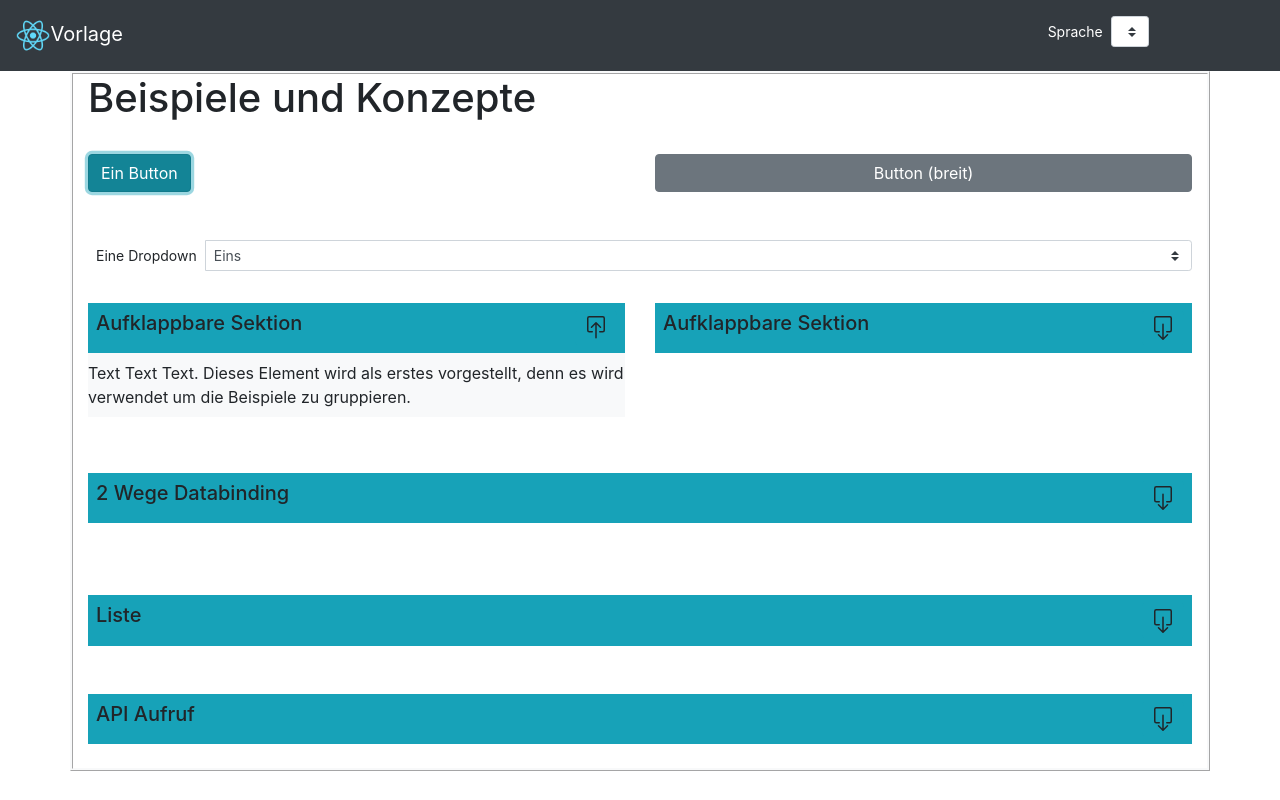
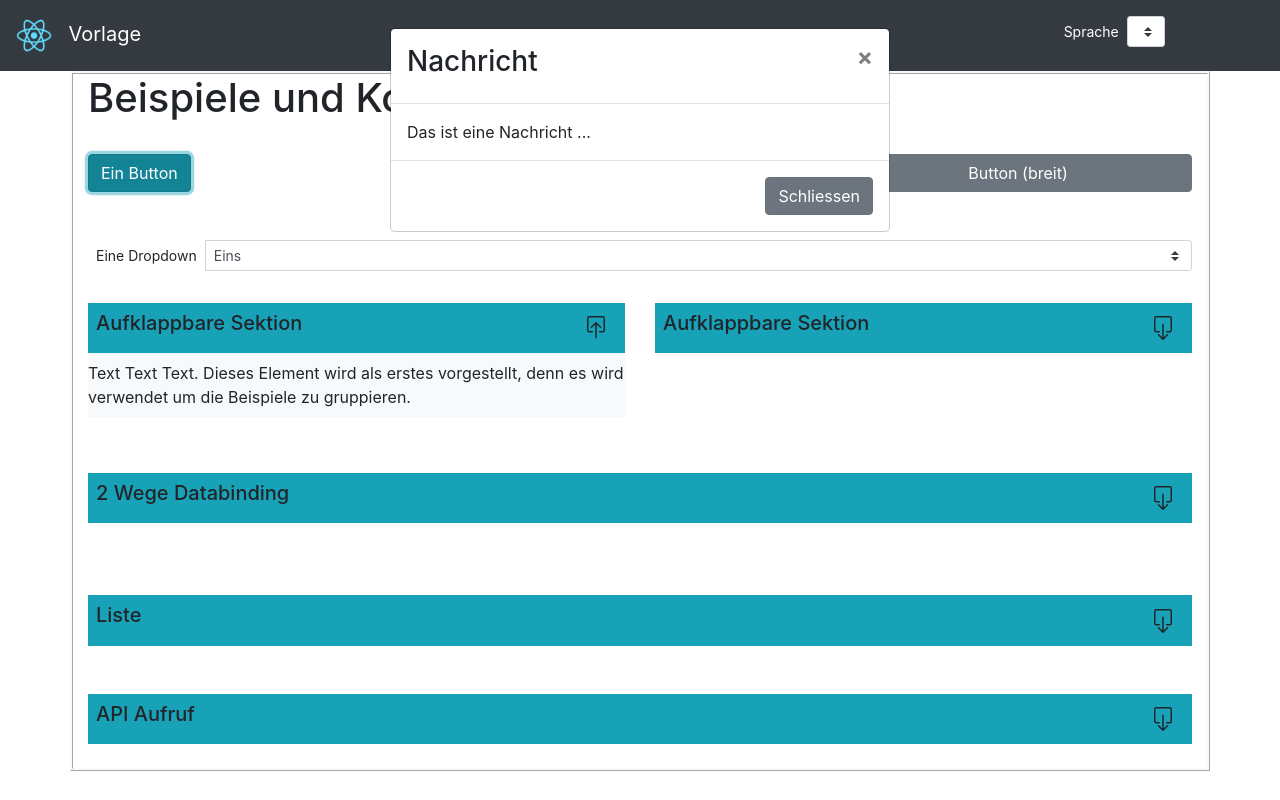
Before and after one commit to akapernaros/react-spa-template, a React (Create React App) app: page / in a window 1280 px wide. Both pictures are taken after a click on the button "Ein Button". Built offline with nearby package versions, Linux system fonts and the light colour scheme.

Commit message:
Added modal dialog support

```diff
--- a/src/components/header/header.js
+++ b/src/components/header/header.js
@@ -23,12 +23,11 @@ class Header extends React.Component {
 
             <Widget.NavbarItem type={Widget.NAVBAR_ITEM.TITLE} >
                 <img src="/logo192.png" width="13%" alt="logo"/>
-                {this.props.t('common.title')}
+                <span className="pl-3">{this.props.t('common.title')}</span>
             </Widget.NavbarItem>
 
             <div className="col-lg-7">
-                <Widget.NavbarItem type={Widget.NAVBAR_ITEM.TITLE} >
-                </Widget.NavbarItem>
+
             </div>
 
             <div className="col-lg-1">
--- a/src/i18n/translation.de.json
+++ b/src/i18n/translation.de.json
@@ -4,7 +4,9 @@
     "actions": {
       "save": "Speichern",
       "cancel": "Abbrechen",
-      "continue": "Weiter"
+      "continue": "Weiter",
+      "close": "Schliessen",
+      "ok": "Ok"
     },
     "message": {
       "dropdown": "Bitte auswählen ..."
@@ -57,6 +59,12 @@
         "text": "<- Lädt die Daten aus https://gorest.co.in/public-api/users",
         "button": "Daten laden",
         "result-title": "Ergebnisse"
+      },
+      "modal": {
+        "title": "Nachricht",
+        "message": "Das ist eine Nachricht ...",
+        "returned": "Popup gab zurück:",
+        "content": "Dieses Popup enthält individuellen Inhalt ..."
       }
     }
   }
--- a/src/i18n/translation.en.json
+++ b/src/i18n/translation.en.json
@@ -4,7 +4,9 @@
     "actions": {
       "save": "Save",
       "cancel": "Cancel",
-      "continue": "Continue"
+      "continue": "Continue",
+      "close": "Close",
+      "ok": "Ok"
     },
     "message": {
       "dropdown": "Please select ..."
@@ -54,6 +56,11 @@
         "text": "<- Loads Data from Endpoint https://gorest.co.in/public-api/users",
         "button": "Trigger call",
         "result-title": "Results"
+      },
+      "modal": {
+        "title": "Message",
+        "message": "This is a message ...",
+        "returned": "Modal returned:"
       }
     }
   }
--- a/src/pages/kitchensink/ButtonExample.js
+++ b/src/pages/kitchensink/ButtonExample.js
@@ -1,15 +1,56 @@
 import {Widget} from "../../shared/components";
 import {Trans, useTranslation } from "react-i18next";
-import React from "react";
+import React, {useState} from "react";
+import {string} from "prop-types";
 
 export default function ButtonExample(props) {
     const { t } = useTranslation();
+    const [ show, setShow ] = useState(false);
+    const [ message, setMessage ] = useState();
+
+    const buttons = [{ title: t('common.actions.cancel'), value: 'CANCEL' },
+        { title: t('common.actions.save'), value: 'SAVE'},
+        { title: t('common.actions.ok'), value: 'OK'}];
+
+    const testMessage = () => {
+        setShow(true);
+    }
+    const handleClose = (value) => {
+        if (value && value instanceof string) {
+            setMessage(value)
+        }
+        setShow(false);
+    }
 
     return <div className="row py-4">
+        <Widget.Modal title={t('app.kitchensink.modal.title')}
+                      show={ show }
+                      headerClose={ false }
+                      footerButtons={ buttons }
+                      closeFunction={ handleClose }>
+            <div className="row">
+                <span className="p-3"><Trans>app.kitchensink.modal.content</Trans></span>
+            </div>
+
+            <div className="input-group input-group-sm">
+                <div className="input-group-prepend">
+                    <span className="input-group-text">EMail</span>
+                </div>
+                <input type="text" className="form-control" />
+            </div>
+
+        </Widget.Modal>
+
         <div className="col">
             <Widget.Button type={Widget.BUTTON_TYPE.INFO} onClick={props.handler}>
                 <Trans>app.kitchensink.button.label</Trans>
             </Widget.Button>
+        </div>
+        <div className="col">
+            <Widget.Button type={Widget.BUTTON_TYPE.INFO} onClick={ testMessage }>
+                <Trans>app.kitchensink.modal.title</Trans>
+            </Widget.Button>
+            <span className="pl-2"><Trans>app.kitchensink.modal.returned</Trans> { message }</span>
         </div>
         <div className="col">
             <Widget.Button type={Widget.BUTTON_TYPE.NORMAL} onClick={props.handler}
--- a/src/pages/kitchensink/Kitchensink.js
+++ b/src/pages/kitchensink/Kitchensink.js
@@ -1,4 +1,5 @@
 import React from "react";
+import {Widget} from "../../shared/components";
 import DropDownExample from "./DropDownExample";
 import {withTranslation} from "react-i18next";
 import ButtonExample from "./ButtonExample";
@@ -8,20 +9,31 @@ import ListExample from "./ListExample";
 import BackendApi from "./BackendApi";
 
 class Kitchensink extends React.Component {
+    constructor(props) {
+        super(props);
+        this.state = {
+            show: false
+        }
+    }
 
-    test() {
-        alert("Test");
+    handleShow = () => {
+        this.setState({ show: true });
+    }
+
+    handleClose = () => {
+        this.setState({ show: false });
     }
 
     render() {
         return <div>
             <h1> { this.props.t('app.kitchensink.title') } </h1>
-            <ButtonExample handler={ this.test }/>
+            <ButtonExample handler={ this.handleShow }/>
             <DropDownExample/>
-            <ExpandableSectionExample handler={ this.test }/>
+            <ExpandableSectionExample handler={ this.handleShow }/>
             <TwoWayDatabingExample/>
-            <ListExample/>
+            <ListExample handler={ this.handleShow }/>
             <BackendApi/>
+            <Widget.Modal title={ this.props.t('app.kitchensink.modal.title') } closeFunction={ this.handleClose } message={ this.props.t('app.kitchensink.modal.message')} show={ this.state.show }/>
         </div>
     }
 }
--- a/src/pages/kitchensink/ListExample.js
+++ b/src/pages/kitchensink/ListExample.js
@@ -13,10 +13,6 @@ class ListExample extends React.Component {
         this.getHeaderContent = this.getHeaderContent.bind(this);
     }
 
-    sayHello() {
-        alert("Action.");
-    }
-
     getHeaderContent() {
         return <div className="nav bg-primary p-2">
             <div className="nav-item col">
@@ -24,7 +20,7 @@ class ListExample extends React.Component {
             </div>
             <div className="justify-content-end">
                 <div className="nav-item col">
-                    <Widget.Button size={ Widget.SIZE.S } onClick={ this.sayHello } type={ Widget.BUTTON_TYPE.SUBMIT } ><PlusCircle size="20"  /></Widget.Button>
+                    <Widget.Button size={ Widget.SIZE.S } onClick={ this.props.handler } type={ Widget.BUTTON_TYPE.SUBMIT } ><PlusCircle size="20"  /></Widget.Button>
                 </div>
             </div>
         </div>
--- a/src/shared/components/index.js
+++ b/src/shared/components/index.js
@@ -4,6 +4,7 @@ import {APPEARANCE, NB_ITEM_TYPE, SIZE} from "./constants";
 import {WDropdown} from "./wdg.dropdown";
 import {WExpandableBody, WExpandableSection} from "./wdg.expandable-tab";
 import {WList} from "./wdg.list";
+import {WModal} from "./wdg.modal";
 
 export const Widget = {
 
@@ -16,6 +17,8 @@ export const Widget = {
     ExpandableTabBody: WExpandableBody,
     List: WList,
 
+    Modal: WModal,
+
     BUTTON_TYPE: APPEARANCE,
     SIZE: SIZE,
     NAVBAR_ITEM: NB_ITEM_TYPE
--- a/src/shared/components/wdg.list.js
+++ b/src/shared/components/wdg.list.js
@@ -14,7 +14,7 @@ class WListItem extends React.Component {
 
 export class WList extends React.Component {
 
-    getItems = () => {
+    getItems() {
         return this.props.content.map((entry) => {
             return <WListItem key={ entry[this.props.keyAttribute] } itemStyle={ this.props.itemStyle }> { this.props.render(entry) }</WListItem>
         });
@@ -22,7 +22,6 @@ export class WList extends React.Component {
 
     getHeader() {
         if (this.props.title) {
-            console.log("Title");
             return <div className="nav bg-dark">
                     <div className="nav-item">
                         <h4 className="text-white p-2">{this.props.title}</h4>
@@ -30,7 +29,6 @@ export class WList extends React.Component {
                 </div>
         }
         if (this.props.headerContent instanceof Function) {
-            console.log("Header");
             return this.props.headerContent.call();
         }
         return "";
--- /dev/null
+++ b/src/shared/components/wdg.modal.js
@@ -0,0 +1,115 @@
+import React from "react";
+import PropTypes from 'prop-types';
+import { Trans } from "react-i18next";
+
+/**
+ * Displays a popup with a simple message or a custom body. Returns 'CLOSE' if closed by default button or 'XCLOSE' if closed by header-button.
+ *
+ * @property show triggers the popup to be shown
+ * @property headerClose (default:true) displays the close button in the header
+ * @property title header title
+ * @property message message to be displayed (if no children).
+ * @property closeFunction will be triggered to indicate a. that the popup closed and b. the button (value) that triggered close action.
+ * @property footerButtons optional, define custom buttons {title: "", value: ""} in an array. Title will be displayed and value will be returned to the closeFunction.
+ */
+export class WModal extends React.Component {
+
+    constructor(props) {
+        super(props);
+        this.state = {
+            modalShow: '',
+            display: 'none'
+        };
+        this.openModal = this.openModal.bind(this);
+        this.closeModal = this.closeModal.bind(this);
+    }
+
+    openModal() {
+        this.setState({
+            modalShow: 'show',
+            display: 'block'
+        });
+    }
+
+    closeModal(value) {
+        this.setState({
+            modalShow: '',
+            display: 'none'
+        });
+        if (this.props.closeFunction) {
+            this.props.closeFunction(value);
+        }
+    }
+
+    componentDidMount() {
+        this.props.show ? this.openModal() : this.closeModal();
+    }
+
+    componentDidUpdate(prevProps) {
+        if (prevProps.show !== this.props.show) {
+            this.props.show ? this.openModal() : this.closeModal();
+        }
+    }
+
+    getFooterButtons() {
+        if (this.props.footerButtons) {
+            let buttons =  [];
+            let idx = 0;
+            this.props.footerButtons.forEach(but => {
+                buttons.push(<button key={idx} type="button" className="btn btn-secondary" onClick={ but.value ? this.closeModal.bind(this, but.value) : this.closeModal }>
+                    { but.title }
+                </button>);
+                idx++;
+            });
+            return buttons;
+        }
+        return <button type="button" className="btn btn-secondary" onClick={ this.closeModal.bind(this, 'CLOSE') }>
+            <Trans>common.actions.close</Trans>
+        </button>
+    }
+
+    render() {
+        return (
+            <div className={'modal fade ' + this.state.modalShow}
+                tabIndex="-1"
+                role="dialog"
+                aria-hidden="true"
+                style={{ display: this.state.display }} >
+                <div className="modal-dialog" role="document">
+                    <div className="modal-content">
+                        <div className="modal-header">
+                            <h3>{ this.props.title }</h3>
+                            { this.props.headerClose ? <button type="button"
+                                className="close"
+                                aria-label="Close"
+                                onClick={ this.closeModal.bind(this, 'XCLOSE') } >
+                                <span aria-hidden="true">&times;</span>
+                            </button> : ''}
+                        </div>
+                        <div className="modal-body">
+                            { this.props.message }
+                            { this.props.children }
+                        </div>
+                        <div className="modal-footer">
+                            { this.getFooterButtons() }
+                        </div>
+                    </div>
+                </div>
+            </div>
+        );
+    }
+}
+
+WModal.defaultProps = {
+    headerClose: true
+}
+
+WModal.propTypes = {
+    show: PropTypes.bool.isRequired,
+    title: PropTypes.string.isRequired,
+    headerClose: PropTypes.bool.isRequired,
+    footerButtons: PropTypes.array,
+    message: PropTypes.string,
+    children: PropTypes.any,
+    closeFunction: PropTypes.func
+}
```
Also changed, not shown: 1 other file (tests, documents, lock files or other folders).
